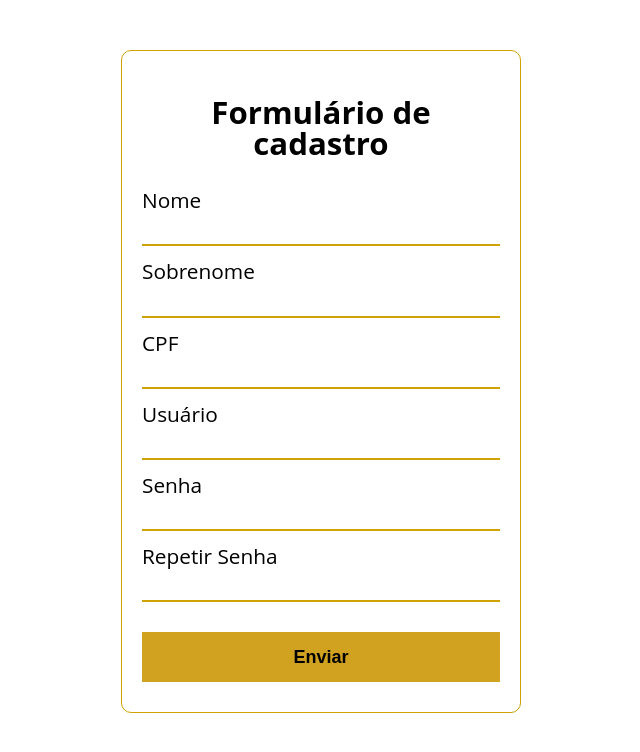
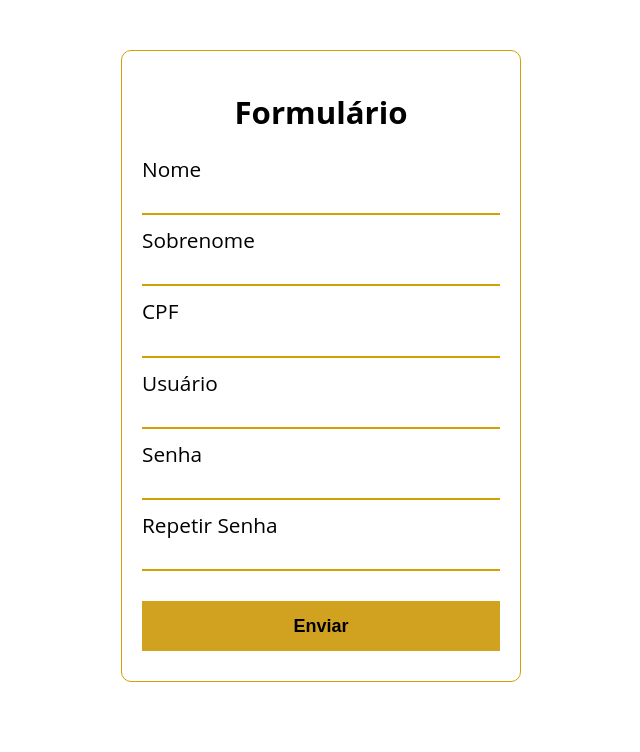
Before and after one commit to jhonmanuelg/formulario-cadastro-js, a plain HTML site: page index.html in a window 1280 px wide. Shown: the whole page, without its empty margins (319-959 px from the left). Drawn offline with Linux system fonts and the light colour scheme; a web font is replaced by a local one.

Commit message:
Actualisar

```diff
--- a/index.html
+++ b/index.html
@@ -12,7 +12,7 @@
 <body>
 
     <section class="container">
-        <h1>Formulário de cadastro</h1>
+        <h1>Formulário</h1>
 
         <form action="/" method="POST" class='formulario'>
             <label>Nome</label>
```
